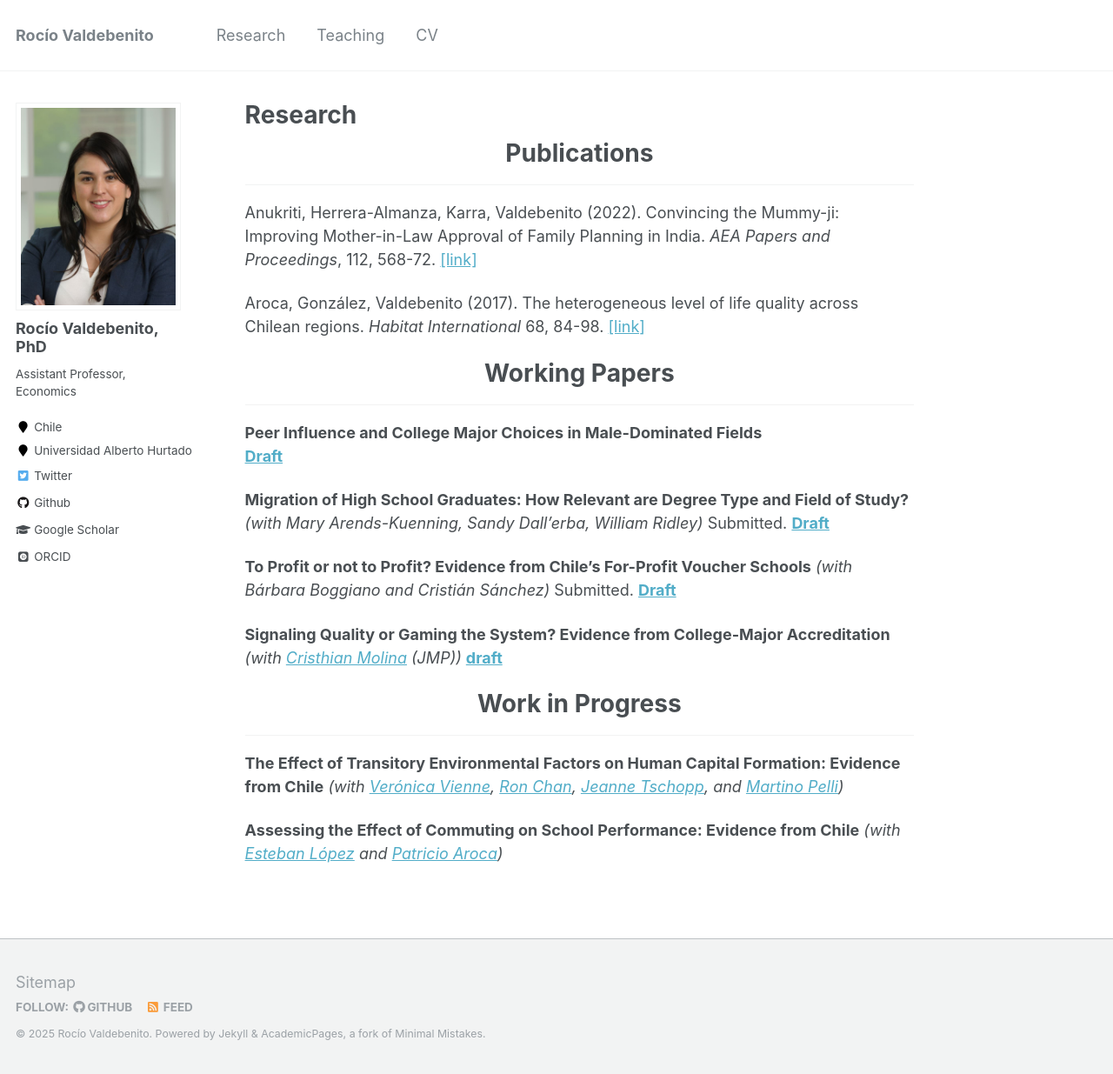
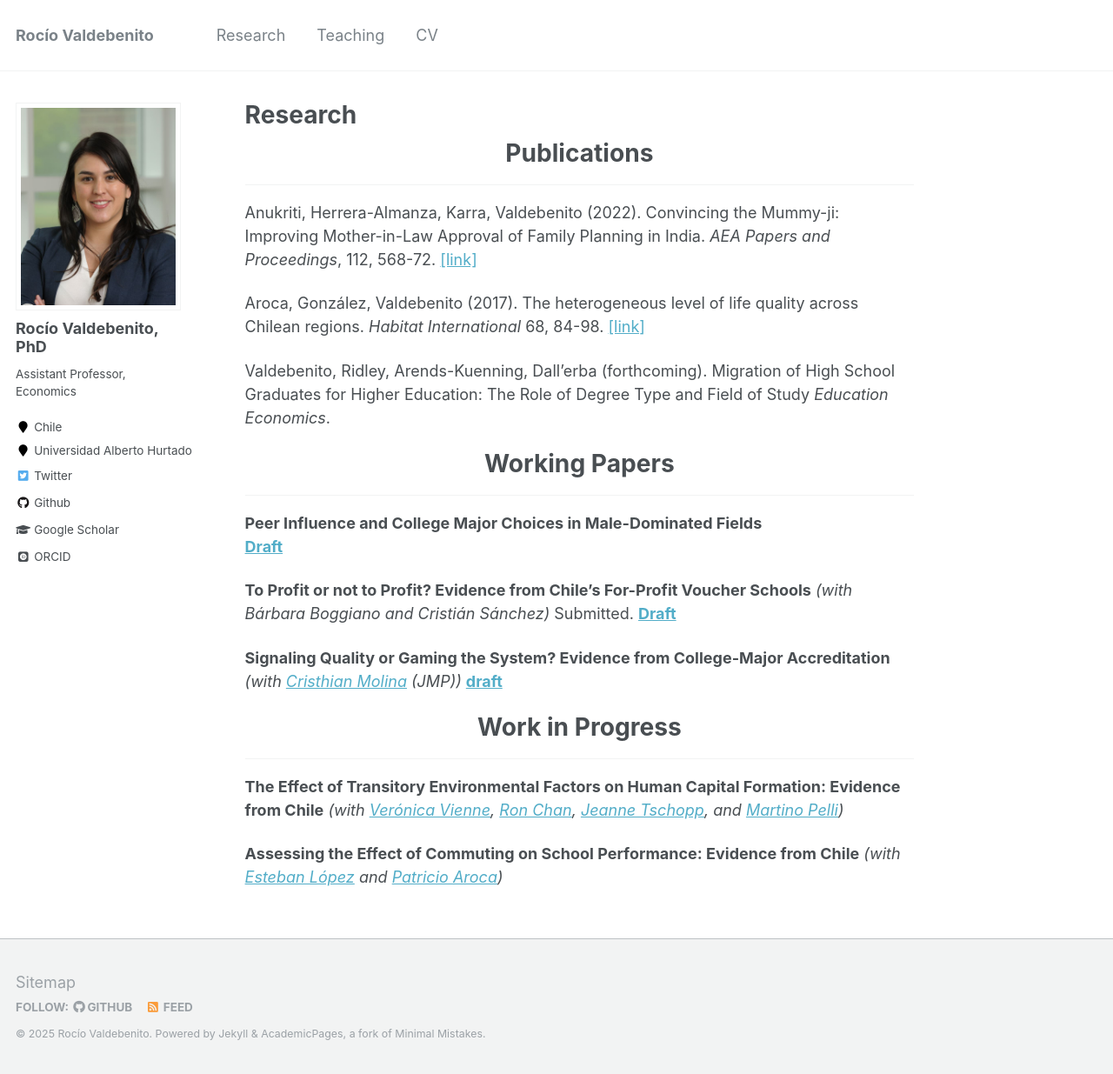
Before and after one commit to rvaldebenito/rvaldebenito.github.io, a Jekyll site: the page built from _pages/publications.md, in a window 1280 px wide and 1235 px high. Shown: the whole window at 87% size. Built offline with Jekyll 4.4.1, drawn with Linux system fonts in a browser that asks for light colours; some web fonts are replaced.

Commit message:
Update publications.md

```diff
--- a/_pages/publications.md
+++ b/_pages/publications.md
@@ -13,6 +13,7 @@ Anukriti, Herrera-Almanza, Karra, Valdebenito (2022). Convincing the Mummy-ji: I
 
 Aroca, González, Valdebenito (2017). The heterogeneous level of life quality across Chilean regions. *Habitat International* 68, 84-98. [[link]](https://www.sciencedirect.com/science/article/pii/S0197397516307937)
 
+Valdebenito, Ridley, Arends-Kuenning, Dall'erba (forthcoming). Migration of High School Graduates for Higher Education: The Role of Degree Type and Field of Study *Education Economics*.
 
 # <center> Working Papers </center>
 - - -
@@ -20,19 +21,13 @@ Aroca, González, Valdebenito (2017). The heterogeneous level of life quality ac
 **Peer Influence and College Major Choices in Male-Dominated Fields** <br/>
 **[Draft](https://rvaldebenito.github.io/files/valdebenito_jmp_peers_college.pdf)**
 
-**Migration of High School Graduates: How Relevant are Degree Type and Field of Study?** <br/>
-*(with Mary Arends-Kuenning, Sandy Dall'erba, William Ridley)* Submitted.
-**[Draft](https://rvaldebenito.github.io/files/valdebenito_et_al_migration_paper.pdf)**
-
 **To Profit or not to Profit? Evidence from Chile’s For-Profit Voucher Schools**
 *(with Bárbara Boggiano and Cristián Sánchez)* Submitted.
 **[Draft](https://papers.ssrn.com/sol3/papers.cfm?abstract_id=5390405)**
 
-
 **Signaling Quality or Gaming the System? Evidence from College-Major Accreditation** <br/>
 *(with [Cristhian Molina](https://cmolinag.github.io/) (JMP))*
 **[draft](https://cmolinag.github.io/assets/pdf/JMP_SignalingorGaming.pdf)**
-
 
 
 
```
